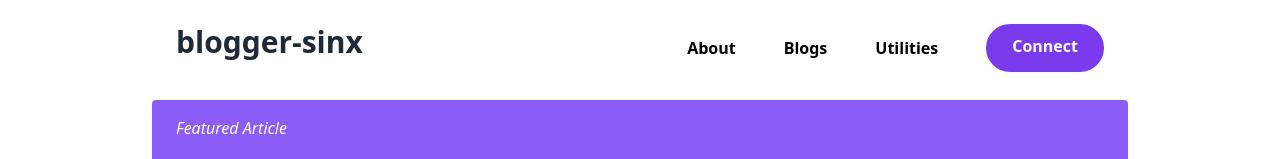
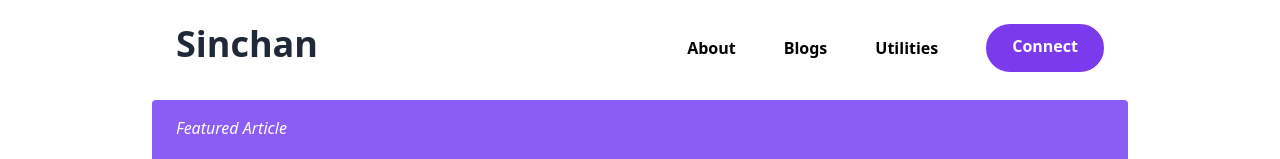
Before and after one commit to sinchan-s/web-dev, a website: page dist/index.html in a window 1280 px wide. Shown: the top 159 px of the page. Drawn offline with Linux system fonts and the light colour scheme.

Commit message:
nav header change

```diff
--- a/dist/index.html
+++ b/dist/index.html
@@ -13,7 +13,7 @@
         <div class="flex justify-between">
             <!--logo-->
             <div class="pb-2">
-                <h1 class="text-3xl text-gray-800 font-bold">blogger-sinx</h1>
+                <h1 class="text-4xl text-gray-800 font-bold">Sinchan</h1>
             </div>
             <!--links-->
             <div class="hidden md:flex space-x-12 font-semibold items-center">
```
Also changed, not shown: dist/output.css.
